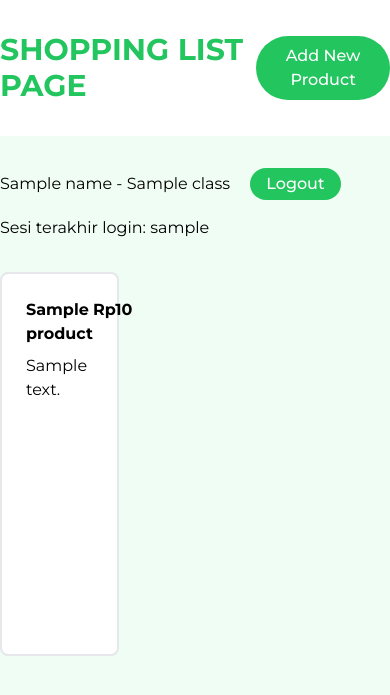
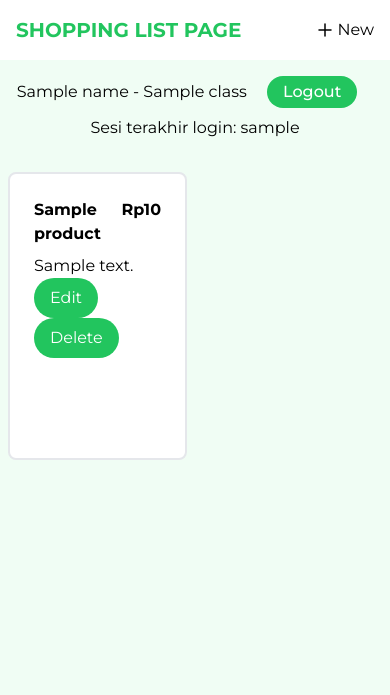
Before and after one commit to nabilmuafa/shopping-list, a Django app: template main/templates/main.html in a window 390 px wide. Shown: the top 695 px of the page. Run offline with Django 4.2, Linux system fonts and the light colour scheme; the template is opened without the code that fills it: most values are stand-ins (such as "Sample title", 1, 10 or a date in 2020); some libraries are stand-ins or nearby versions.

Commit message:
tutorial 4

```diff
--- a/main/templates/main.html
+++ b/main/templates/main.html
@@ -2,11 +2,17 @@
 
 {% block header %}
 <header>
-    <div class="bg-white header mb-8">
+    <div class="bg-white header md:mb-8 mb-4">
         <div class="container mx-auto flex justify-between items-center">
-            <p class="text-3xl text-green-500 font-montserrat font-bold py-8">SHOPPING LIST PAGE</p>
-            <a href="{% url 'main:create_product' %}">
-                <button class="font-montserrat bg-green-500 hover:bg-green-700 font-medium text-white rounded-full px-4 py-2">Add New Product</button>
+            <p class="text-xl md:text-3xl text-green-500 font-montserrat px-4 md:px-0 font-bold py-4 md:py-8">SHOPPING LIST PAGE</p>
+            <a class="flex px-4 md:px-0" href="{% url 'main:create_product' %}">
+                <button class="hidden md:block font-montserrat bg-green-500 hover:bg-green-700 font-medium text-white rounded-full px-4 py-2">Add New Product</button>
+                <div class="md:hidden flex items-center">
+                    <svg xmlns="http://www.w3.org/2000/svg" fill="none" viewBox="0 0 24 24" stroke-width="1.5" stroke="currentColor" class="w-6 h-6">
+                        <path stroke-linecap="round" stroke-linejoin="round" d="M12 6v12m6-6H6" />
+                    </svg>
+                    <p>New</p>
+                </div>
             </a>
         </div>
     </div>
@@ -15,7 +21,7 @@
 
 {% block content %}
     <div class="container mx-auto">
-        <h5>
+        <h5 class="text-center md:text-left">
             {{name}} - {{class}}
             <span class="mx-4">
                 <a href="{% url 'main:logout' %}">
@@ -25,13 +31,23 @@
                 </a>
             </span>
         </h5>
-        <h5 class="pt-4">Sesi terakhir login: {{ last_login }}</h5>
+        <h5 class="text-center md:text-left pt-2 md:pt-4">Sesi terakhir login: {{ last_login }}</h5>
         <!-- <h5 class="pt-4">User ID: {{iduser}}</h5> -->
-        <div class="grid-cols-3 grid gap-4 my-8">
+        <div class="grid-cols-2 md:grid-cols-3 grid gap-4 my-8 px-2 md:px-0">
             {% for product in products %}
-            <div class="h-96 bg-white border-2 border-gray-200 rounded-lg p-6">
+            <div class="h-72 md:h-96 bg-white border-2 border-gray-200 rounded-lg p-6">
                 <p class="flex justify-between font-bold">{{product.name}}<span>Rp{{product.price}}</span></p>
                 <p class="pt-2">{{product.description}}</p>
+                <a class="text-white" href="{% url 'main:edit_product' product.pk %}">
+                    <button class="rounded-full px-4 py-2 bg-green-500 hover:bg-green-700">
+                        Edit
+                    </button>
+                </a>
+                <a class="text-white" href="{% url 'main:delete_product' product.pk %}">
+                    <button class="rounded-full px-4 py-2 bg-green-500 hover:bg-green-700">
+                        Delete
+                    </button>
+                </a>
             </div>
             <!-- <tr>
                 <td>{{product.name}}</td>
--- a/main/urls.py
+++ b/main/urls.py
@@ -1,5 +1,5 @@
 from django.urls import path
-from main.views import show_main, create_product, show_xml, show_json, show_xml_by_id, show_json_by_id, register, login_user, logout_user
+from main.views import show_main, create_product, show_xml, show_json, show_xml_by_id, show_json_by_id, register, login_user, logout_user, edit_product, delete_product
 
 app_name = 'main'
 
@@ -9,6 +9,8 @@ urlpatterns =[
     path('register/', register, name="register"),
     path('login/', login_user, name='login'),
     path('logout/', logout_user, name="logout"),
+    path('edit-product/<int:id>/', edit_product, name="edit_product"),
+    path('delete/<int:id>', delete_product, name='delete_product'),
     path('xml/', show_xml, name='show_xml'),
     path('json/', show_json, name='show_json'),
     path('xml/<int:id>/', show_xml_by_id, name='show_xml_by_id'),
```
Also changed, not shown: main/templates/edit_product.html (added, +22 -0 lines), main/views.py (+23 -0 lines).
